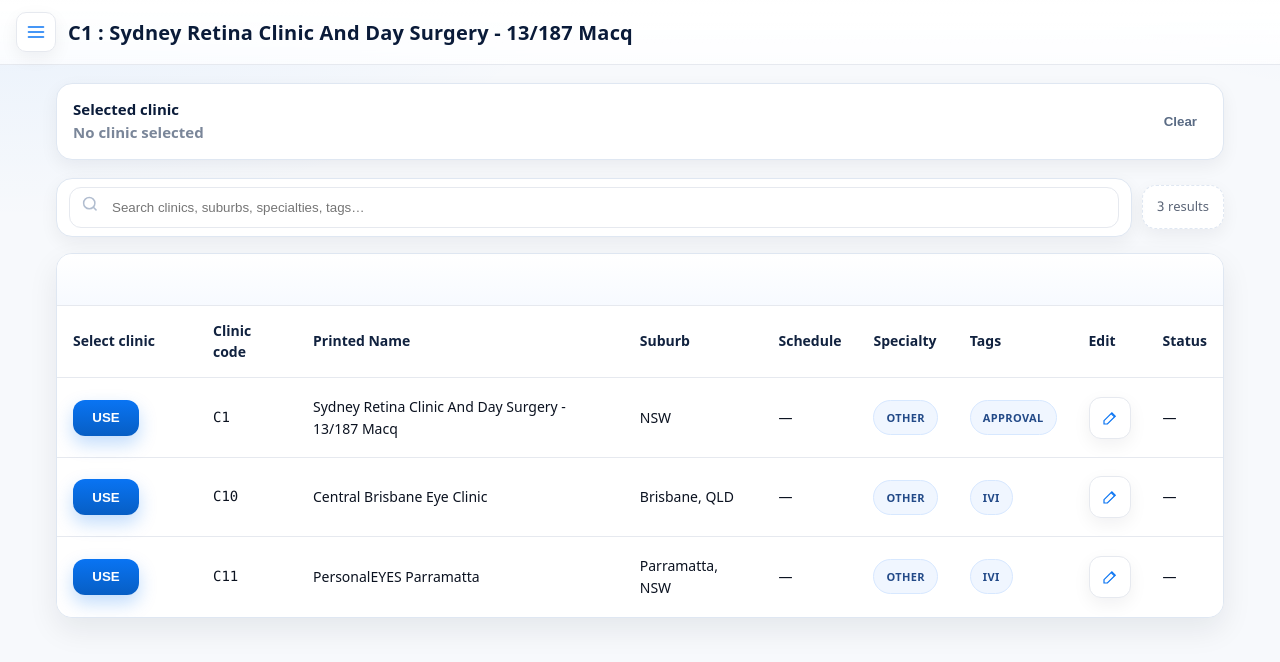
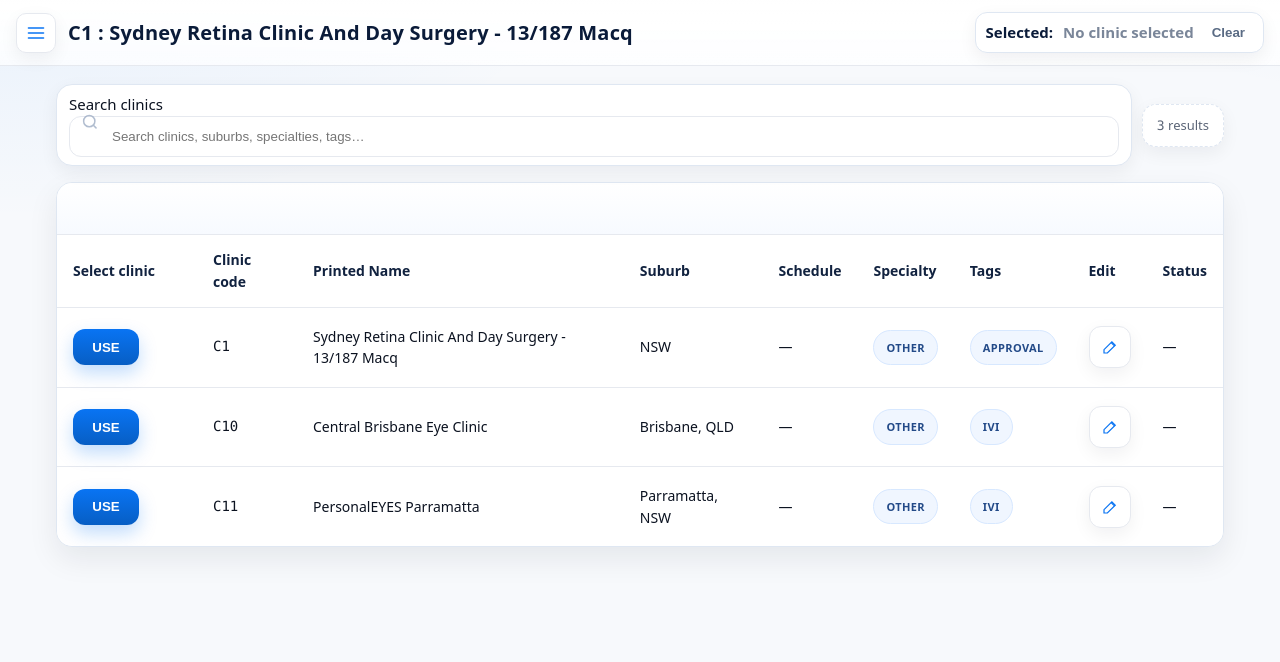
Before and after one commit to ryancs26/Scr, a plain HTML site: page index.html in a window 1280 px wide. Drawn offline with Linux system fonts and the light colour scheme.

Commit message:
Update index.html

```diff
--- a/index.html
+++ b/index.html
@@ -19,7 +19,7 @@
         var(--bg);
     }
 
-    /* App bar */
+    /* App bar with selection on the right */
     .appbar{
       position:sticky;top:0;z-index:10;display:flex;gap:12px;align-items:center;padding:12px 16px;
       background:linear-gradient(180deg,#fff,#ffffffd9 65%,#ffffffb8);
@@ -28,22 +28,20 @@
     .ham{width:40px;height:40px;display:grid;place-items:center;border-radius:10px;border:1px solid var(--line);
       background:#fff;box-shadow:var(--shadow-s);cursor:pointer}
     .title{font-weight:800;letter-spacing:.2px;font-size:clamp(15px,2.2vw,20px);color:#0a1b39}
+    .spacer{flex:1}
+    .selnav{
+      display:flex;align-items:center;gap:10px;padding:6px 10px;background:#fff;border:1px solid var(--line-2);
+      border-radius:12px;box-shadow:var(--shadow-s);max-width:55vw
+    }
+    .selnav .label{font-weight:800;color:#0a1b39}
+    .selnav .value{font-weight:700;color:#1a2a4a;white-space:nowrap;overflow:hidden;text-overflow:ellipsis}
+    .selnav .value.muted{color:#7a8699;font-weight:600}
+    .selnav .clear{
+      border:none;background:transparent;color:#5a6b84;cursor:pointer;font-weight:700;border-radius:10px;padding:6px 8px
+    }
+    .selnav .clear:hover{background:#f2f6fb}
 
     .wrap{max-width:1200px;margin:18px auto 48px;padding:0 16px}
-
-    /* Selected clinic card */
-    .selected{
-      display:flex;align-items:center;justify-content:space-between;gap:12px;
-      background:#fff;border:1px solid var(--line-2);border-radius:16px;padding:14px 16px;margin:8px 0 18px;
-      box-shadow:var(--shadow-s)
-    }
-    .selected .label{font-weight:800;color:#0a1b39}
-    .selected .value{font-weight:700;color:#1a2a4a}
-    .selected .value.muted{color:#7a8699;font-weight:600}
-    .selected .clear{
-      border:none;background:transparent;color:#5a6b84;cursor:pointer;font-weight:700;border-radius:10px;padding:8px 10px
-    }
-    .selected .clear:hover{background:#f2f6fb}
 
     /* Search / toolbar */
     .toolbar{display:flex;gap:10px;align-items:center;flex-wrap:wrap;margin-bottom:16px}
@@ -62,7 +60,6 @@
     thead th{padding:14px 16px;text-align:left;font-weight:800;color:#11223f;background:#fff;border-bottom:1px solid var(--line)}
     tbody td{padding:18px 16px;border-top:1px solid var(--line);vertical-align:middle;background:#fff}
     tbody tr:hover td{background:var(--brand-50)}
-
     .chip{display:inline-flex;align-items:center;gap:8px;padding:8px 12px;border-radius:999px;font-weight:700;
       background:#f0f6ff;border:1px solid #d7e8ff;color:#234a88;text-transform:uppercase;font-size:11px;letter-spacing:.35px}
 
@@ -91,12 +88,12 @@
       tbody td{border:none;border-top:1px solid var(--line)}
       tbody td[data-label]{display:flex;justify-content:space-between;gap:12px}
       tbody td[data-label]::before{content:attr(data-label);color:#6b7689;font-weight:600}
+      .selnav{max-width:100%;flex-wrap:wrap}
     }
-    .sr-only{position:absolute!important;height:1px;width:1px;overflow:hidden;clip:rect(1px,1px,1px,1px);white-space:nowrap;border:0;padding:0;margin:-1px}
   </style>
 </head>
 <body>
-  <!-- App bar -->
+  <!-- App bar (selection on right) -->
   <header class="appbar">
     <button class="ham" aria-label="Open menu">
       <svg width="20" height="20" viewBox="0 0 24 24" fill="none" aria-hidden="true">
@@ -104,18 +101,15 @@
       </svg>
     </button>
     <div class="title">C1 : Sydney Retina Clinic And Day Surgery - 13/187 Macq</div>
+    <div class="spacer"></div>
+    <div class="selnav" aria-live="polite">
+      <span class="label">Selected:</span>
+      <span id="selNavValue" class="value muted">No clinic selected</span>
+      <button id="clearNav" class="clear" type="button" aria-label="Clear selection">Clear</button>
+    </div>
   </header>
 
   <main class="wrap">
-    <!-- Selected clinic strip -->
-    <section class="selected" aria-live="polite">
-      <div>
-        <div class="label">Selected clinic</div>
-        <div id="selectedValue" class="value muted">No clinic selected</div>
-      </div>
-      <button id="clearSelection" class="clear" type="button" aria-label="Clear selection">Clear</button>
-    </section>
-
     <!-- Search -->
     <div class="toolbar" role="search">
       <div class="search-wrap">
@@ -245,13 +239,13 @@
     search.addEventListener('input', filter);
     filter();
 
-    // Selection logic
-    const selectedValue = document.getElementById('selectedValue');
-    const clearBtn = document.getElementById('clearSelection');
+    // Selection in NAV (right side)
+    const selNavValue = document.getElementById('selNavValue');
+    const clearNav = document.getElementById('clearNav');
 
     function setSelected(text){
-      selectedValue.textContent = text || 'No clinic selected';
-      selectedValue.classList.toggle('muted', !text);
+      selNavValue.textContent = text || 'No clinic selected';
+      selNavValue.classList.toggle('muted', !text);
     }
 
     document.querySelectorAll('.use-btn').forEach(btn => {
@@ -262,10 +256,8 @@
       });
     });
 
-    clearBtn.addEventListener('click', () => setSelected(''));
-
-    // Default state
-    setSelected('');
+    clearNav.addEventListener('click', () => setSelected(''));
+    setSelected(''); // default
   </script>
 </body>
 </html>
```
